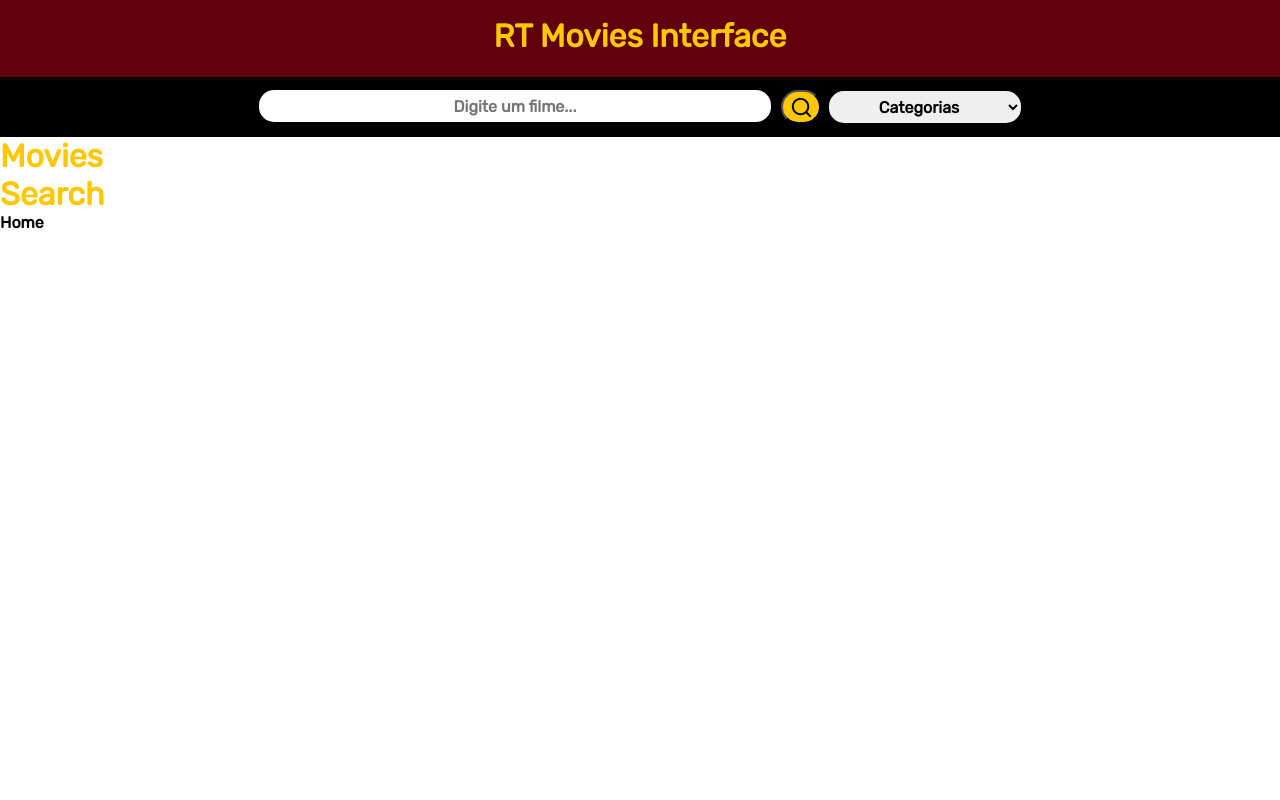
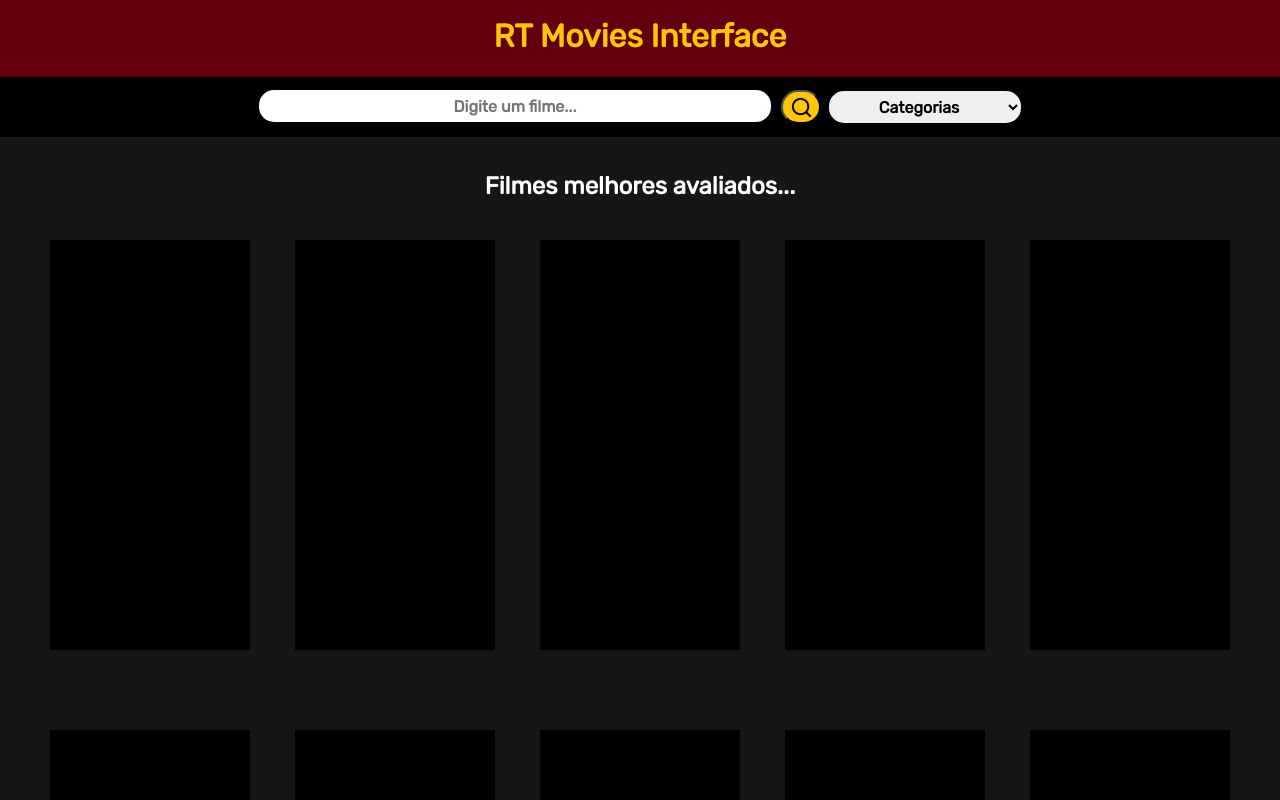
Before and after one commit to rafaelcptx/RT-Movies-Interface, a React (Vite) app: page / in a window 1280 px wide. Shown: the top 800 px of the page. Built offline with nearby package versions, Linux system fonts and the light colour scheme; no server answers.

Commit message:
adiciona fetch API + styles

```diff
--- a/src/App.css
+++ b/src/App.css
@@ -3,6 +3,19 @@
   padding: 0;
   font-family: Rubik;
   font-weight: 600;
+}
+
+body {
+  background-color: #161616;
+}
+
+.filmsContainer {
+  padding: 35px 30px;
+}
+
+.filmsContainer h2 {
+  text-align: center;
+  color: #ffffff;
 }
 
 @font-face {
@@ -68,10 +81,16 @@ a:active {
   margin-left: 8px;
 }
 
+.filmDiv {
+  display: flex;
+  justify-content: space-between;
+  flex-wrap: wrap;
+}
+
 @media (max-width: 750px) {
   .navDiv {
     flex-direction: column;
-    padding: 15px;
+    padding: 23px 15px;
   }
 
   #searchBar {
--- a/src/App.jsx
+++ b/src/App.jsx
@@ -10,11 +10,6 @@ function App() {
     <div className="App">
       <Header />
       <NavBar />
-      <h1>
-        <Link to="/movies/:id">Movies</Link>
-        <br></br>
-        <Link to="/search">Search</Link>
-      </h1>
       <Outlet />
     </div>
   );
--- /dev/null
+++ b/src/components/FilmCard.jsx
@@ -0,0 +1,16 @@
+import style from "./FilmCard.module.css";
+
+const FilmCard = () => {
+  return (
+    <div className={style.filmCardDiv}>
+      <div className={style.filmCardPhoto}></div>
+      <div className={style.filmCardContent}>
+        <div className={style.filmCardTitle}></div>
+        <div className={style.filmCardScore}></div>
+        <p className={style.filmCardGender}></p>
+      </div>
+    </div>
+  );
+};
+
+export default FilmCard;
--- /dev/null
+++ b/src/components/FilmCard.module.css
@@ -0,0 +1,6 @@
+.filmCardDiv {
+  width: 200px;
+  height: 410px;
+  background-color: black;
+  margin: 40px 20px;
+}
--- a/src/pages/Home.jsx
+++ b/src/pages/Home.jsx
@@ -1,5 +1,52 @@
+import { useState, useEffect } from "react";
+import FilmCard from "../components/FilmCard";
+
+const moviesURL = import.meta.env.VITE_API;
+const apiKey = import.meta.env.VITE_API_KEY;
+
 const Home = () => {
-  return <div>Home</div>;
+  const [topMovies, setTopMovies] = useState([]);
+
+  const getTopRatedMovies = async (url) => {
+    const res = await fetch(url);
+    const data = await res.json();
+
+    setTopMovies(data.results);
+  };
+
+  useEffect(() => {
+    const topRatedURL = `${moviesURL}top_rated?${apiKey}`;
+
+    getTopRatedMovies(topRatedURL);
+  }, []);
+
+  return (
+    <div className="filmsContainer">
+      <h2>Filmes melhores avaliados...</h2>
+      <div className="filmDiv">
+        <FilmCard />
+        <FilmCard />
+        <FilmCard />
+        <FilmCard />
+        <FilmCard />
+        <FilmCard />
+        <FilmCard />
+        <FilmCard />
+        <FilmCard />
+        <FilmCard />
+        <FilmCard />
+        <FilmCard />
+        <FilmCard />
+        <FilmCard />
+        <FilmCard />
+        <FilmCard />
+        <FilmCard />
+        <FilmCard />
+        <FilmCard />
+        <FilmCard />
+      </div>
+    </div>
+  );
 };
 
 export default Home;
```
Also changed, not shown: 1 other file (tests, documents, lock files or other folders).
